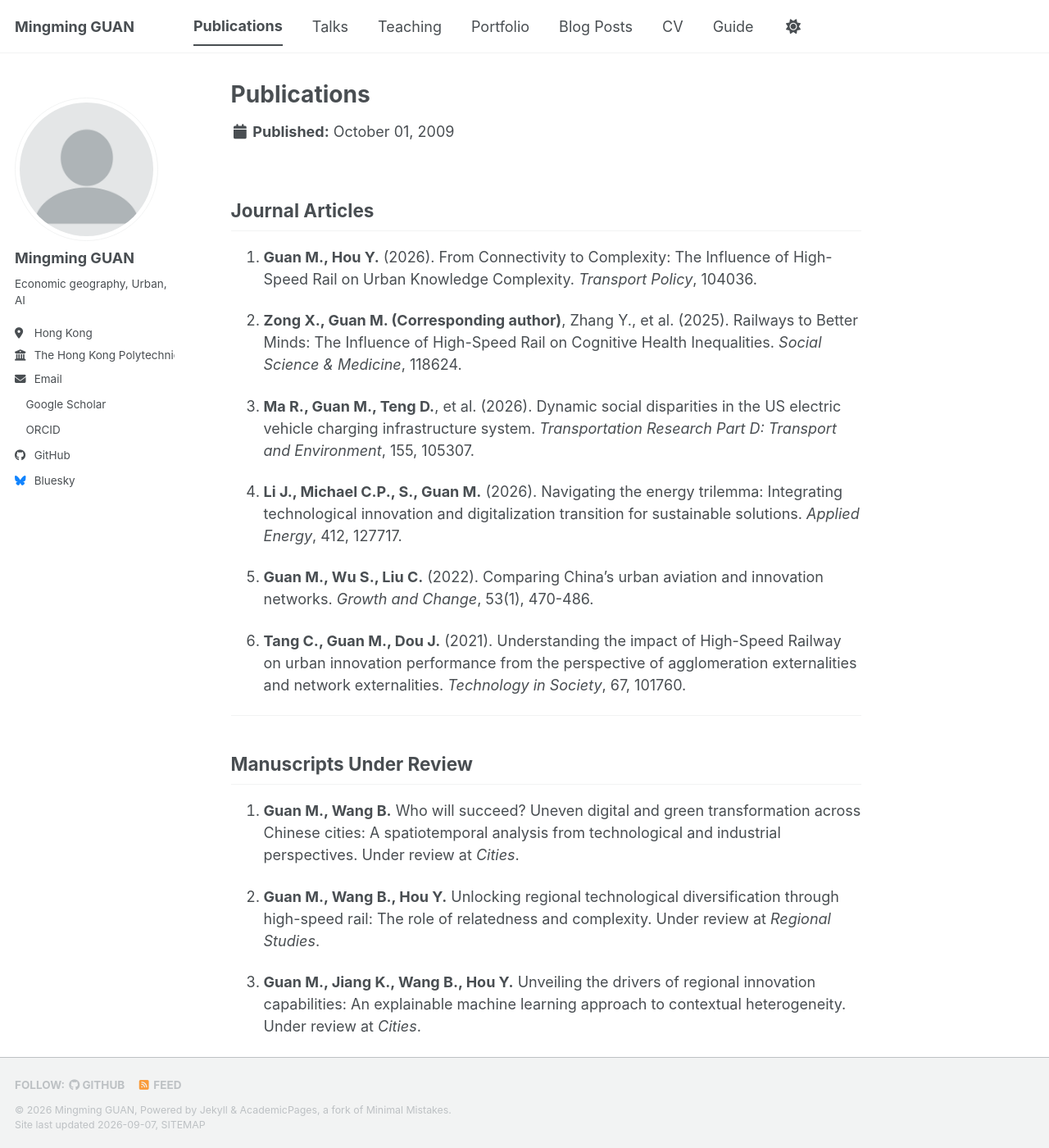
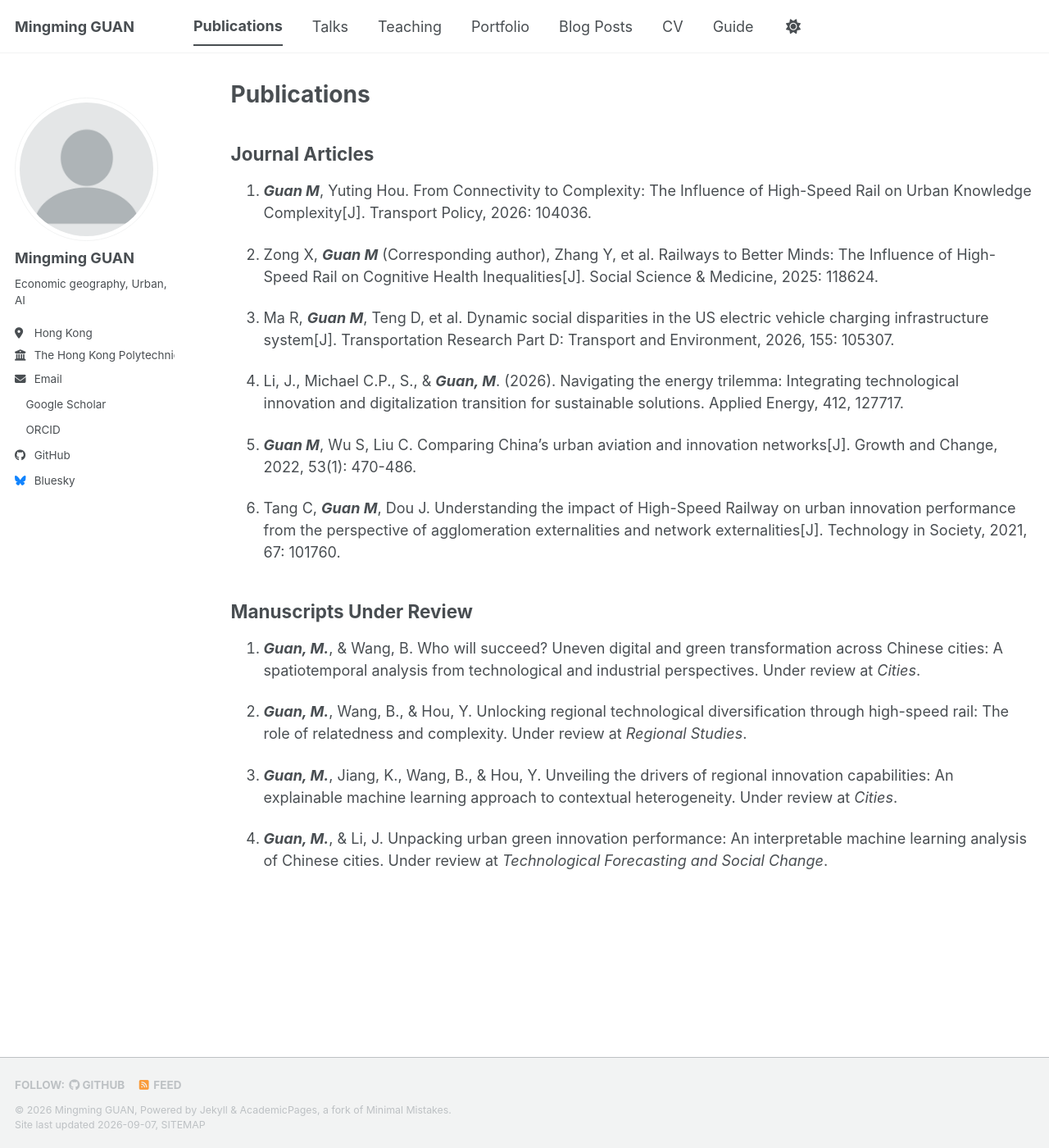
Before and after one commit to geogmm/geogmm.github.io, a Jekyll site: the page built from _publications/2009-10-01-paper-title-number-1.md, in a window 1280 px wide and 1400 px high. Shown: the whole window at 82% size. Built offline with Jekyll 4.4.1, drawn with Linux system fonts in a browser that asks for light colours; a style sheet for code colours, icons or effects is not loaded; some of the changed text lies outside the part shown.

Commit message:
Update 2009-10-01-paper-title-number-1.md

```diff
--- a/_publications/2009-10-01-paper-title-number-1.md
+++ b/_publications/2009-10-01-paper-title-number-1.md
@@ -1,31 +1,32 @@
 ---
 title: "Publications"
+layout: archive
 permalink: /publications/
 author_profile: true
 ---
 
+{% include base_path %}
+
 ## Journal Articles
 
-1. **Guan M., Hou Y.** (2026). From Connectivity to Complexity: The Influence of High-Speed Rail on Urban Knowledge Complexity. *Transport Policy*, 104036.
+1. ***Guan M***, Yuting Hou. From Connectivity to Complexity: The Influence of High-Speed Rail on Urban Knowledge Complexity[J]. Transport Policy, 2026: 104036.
 
-2. **Zong X., Guan M. (Corresponding author)**, Zhang Y., et al. (2025). Railways to Better Minds: The Influence of High-Speed Rail on Cognitive Health Inequalities. *Social Science & Medicine*, 118624.
+2. Zong X, ***Guan M*** (Corresponding author), Zhang Y, et al. Railways to Better Minds: The Influence of High-Speed Rail on Cognitive Health Inequalities[J]. Social Science & Medicine, 2025: 118624.
 
-3. **Ma R., Guan M., Teng D.**, et al. (2026). Dynamic social disparities in the US electric vehicle charging infrastructure system. *Transportation Research Part D: Transport and Environment*, 155, 105307.
+3. Ma R, ***Guan M***, Teng D, et al. Dynamic social disparities in the US electric vehicle charging infrastructure system[J]. Transportation Research Part D: Transport and Environment, 2026, 155: 105307.
 
-4. **Li J., Michael C.P., S., Guan M.** (2026). Navigating the energy trilemma: Integrating technological innovation and digitalization transition for sustainable solutions. *Applied Energy*, 412, 127717.
+4. Li, J., Michael C.P., S., & ***Guan, M***. (2026). Navigating the energy trilemma: Integrating technological innovation and digitalization transition for sustainable solutions. Applied Energy, 412, 127717.
 
-5. **Guan M., Wu S., Liu C.** (2022). Comparing China's urban aviation and innovation networks. *Growth and Change*, 53(1), 470-486.
+5. ***Guan M***, Wu S, Liu C. Comparing China's urban aviation and innovation networks[J]. Growth and Change, 2022, 53(1): 470-486.
 
-6. **Tang C., Guan M., Dou J.** (2021). Understanding the impact of High-Speed Railway on urban innovation performance from the perspective of agglomeration externalities and network externalities. *Technology in Society*, 67, 101760.
-
----
+6. Tang C, ***Guan M***, Dou J. Understanding the impact of High-Speed Railway on urban innovation performance from the perspective of agglomeration externalities and network externalities[J]. Technology in Society, 2021, 67: 101760.
 
 ## Manuscripts Under Review
 
-1. **Guan M., Wang B.** Who will succeed? Uneven digital and green transformation across Chinese cities: A spatiotemporal analysis from technological and industrial perspectives. Under review at *Cities*.
+1. ***Guan, M.***, & Wang, B. Who will succeed? Uneven digital and green transformation across Chinese cities: A spatiotemporal analysis from technological and industrial perspectives. Under review at *Cities*.
 
-2. **Guan M., Wang B., Hou Y.** Unlocking regional technological diversification through high-speed rail: The role of relatedness and complexity. Under review at *Regional Studies*.
+2. ***Guan, M.***, Wang, B., & Hou, Y. Unlocking regional technological diversification through high-speed rail: The role of relatedness and complexity. Under review at *Regional Studies*.
 
-3. **Guan M., Jiang K., Wang B., Hou Y.** Unveiling the drivers of regional innovation capabilities: An explainable machine learning approach to contextual heterogeneity. Under review at *Cities*.
+3. ***Guan, M.***, Jiang, K., Wang, B., & Hou, Y. Unveiling the drivers of regional innovation capabilities: An explainable machine learning approach to contextual heterogeneity. Under review at *Cities*.
 
-4. **Guan M., Li J.** Unpacking urban green innovation performance: An interpretable machine learning analysis of Chinese cities. Under review at *Technological Forecasting and Social Change*.
+4. ***Guan, M.***, & Li, J. Unpacking urban green innovation performance: An interpretable machine learning analysis of Chinese cities. Under review at *Technological Forecasting and Social Change*.
```
